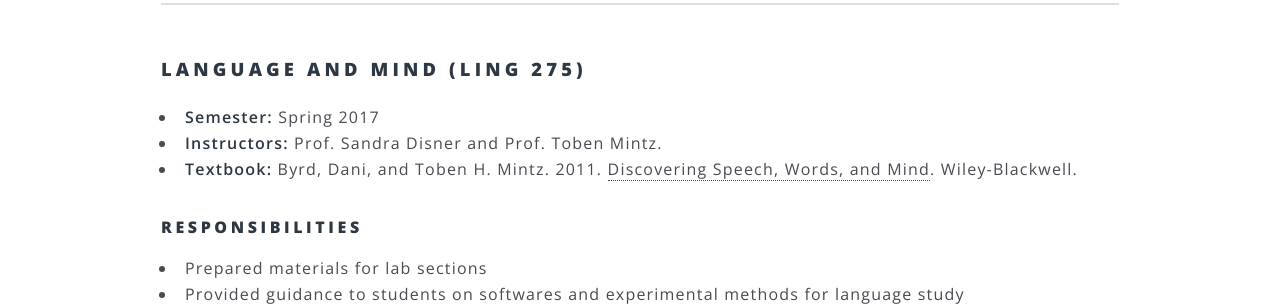
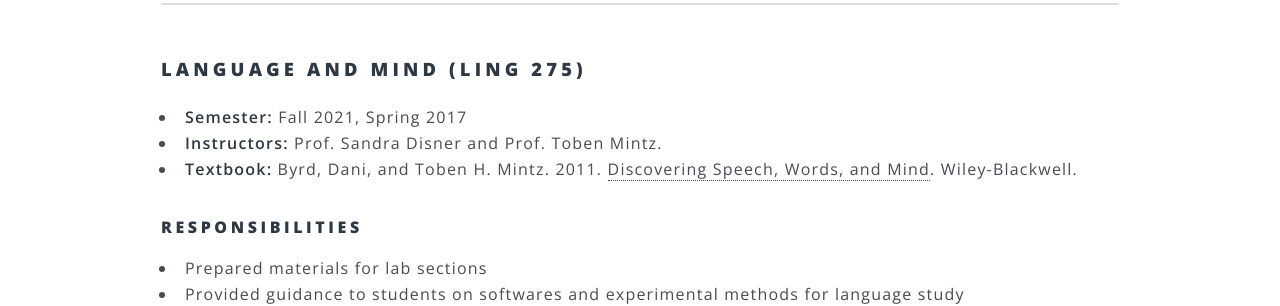
Before and after one commit to MuxuanHe/MuxuanHe, a Jekyll site: the page built from 3Teaching.html, in a window 1280 px wide and 900 px high, scrolled down 2227 px. Shown: the part 154-460 px from the top of the window. Built offline with Jekyll 4.4.1, drawn with Linux system fonts in a browser that asks for light colours.

Commit message:
Update 3Teaching.html

```diff
--- a/3Teaching.html
+++ b/3Teaching.html
@@ -120,7 +120,7 @@ title: Teaching
 				<section>
 					<h3 id = "275">Language and Mind (LING 275)</h3>
 					<ul>
-						<li><b>Semester:</b> Spring 2017</li>
+						<li><b>Semester:</b> Fall 2021, Spring 2017</li>
 						<li><b>Instructors:</b> Prof. Sandra Disner and Prof. Toben Mintz.</li>
 						<li><b>Textbook:</b> Byrd, Dani, and Toben H. Mintz. 2011.
 							<a href="https://www.google.com/books/edition/Discovering_Speech_Words_and_Mind/IoTdAUdNkgIC?hl=en&gbpv=0">Discovering Speech, Words, and Mind</a>. Wiley-Blackwell.
```
